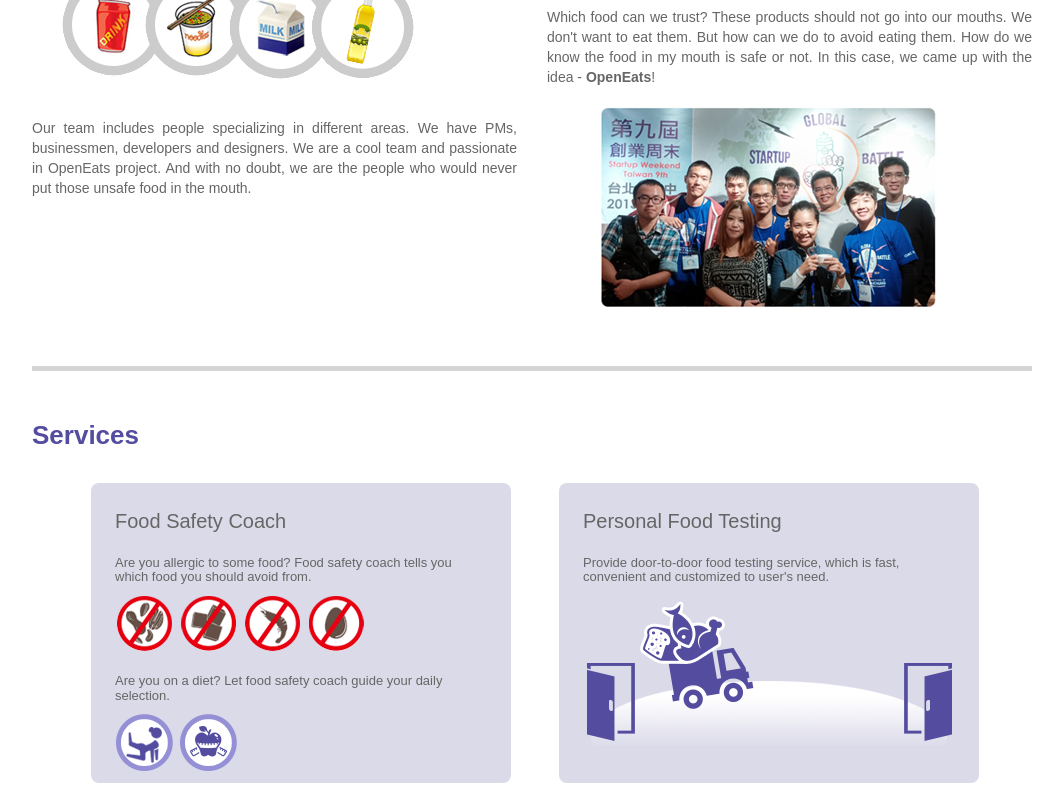
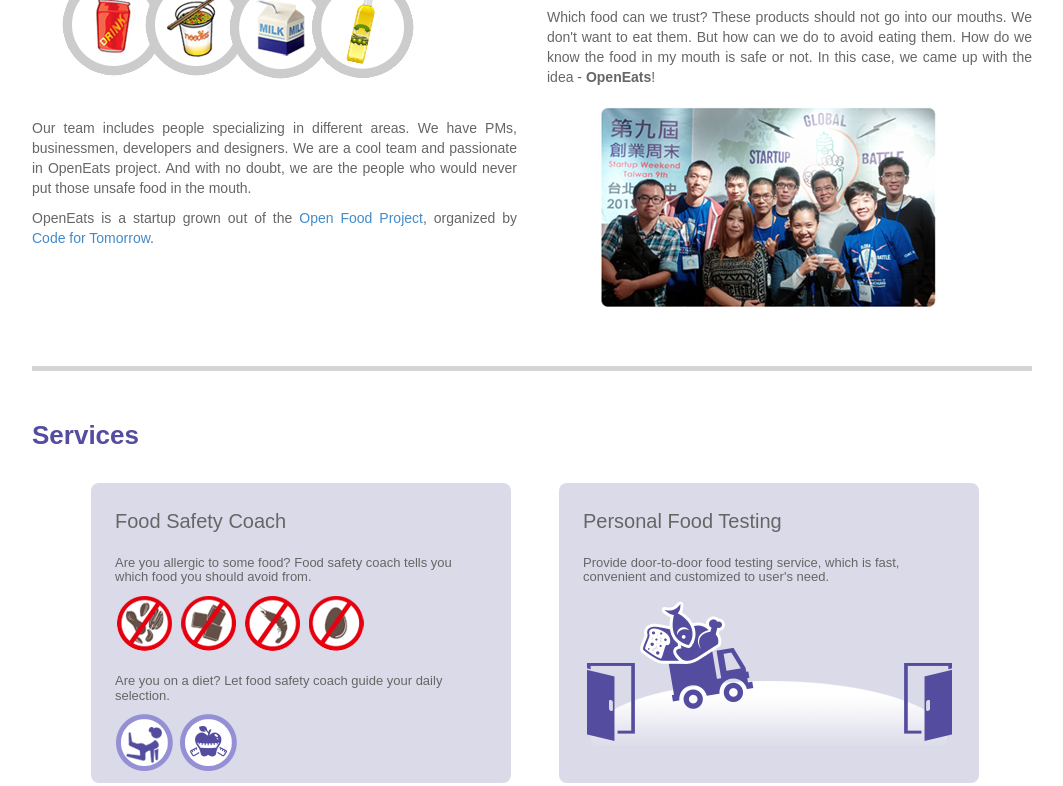
Before and after one commit to xuehung/openeats-web, a plain HTML site: page index.html in a window 1280 px wide. Shown: the part 815-1601 px from the top of the page, without its empty margins (108-1171 px from the left). Drawn offline with nearby package versions, Linux system fonts and the light colour scheme; a script that the page names is missing.

Commit message:
Update index.html

```diff
--- a/index.html
+++ b/index.html
@@ -194,7 +194,9 @@
                         <div class="col-lg-6">
                             <h3><p>
                             Our team includes people specializing in different areas. We have PMs, businessmen, developers and designers. We are a cool team and passionate in OpenEats project. And with no doubt, we are the people who would never put those unsafe food in the mouth.
-                            </p></h3>
+                            </p>
+			    <p>OpenEats is a startup grown out of the <a href="http://food.codefortomorrow.org" target="_blank">Open Food Project</a>, organized by <a href="http://codefortomorrow.org" target="_blank"> Code for Tomorrow</a>.</p>
+		            </h3>
                         </div>
                         <div class="col-lg-5">
                             <img class="pull-right" src="img/team.png">
```
